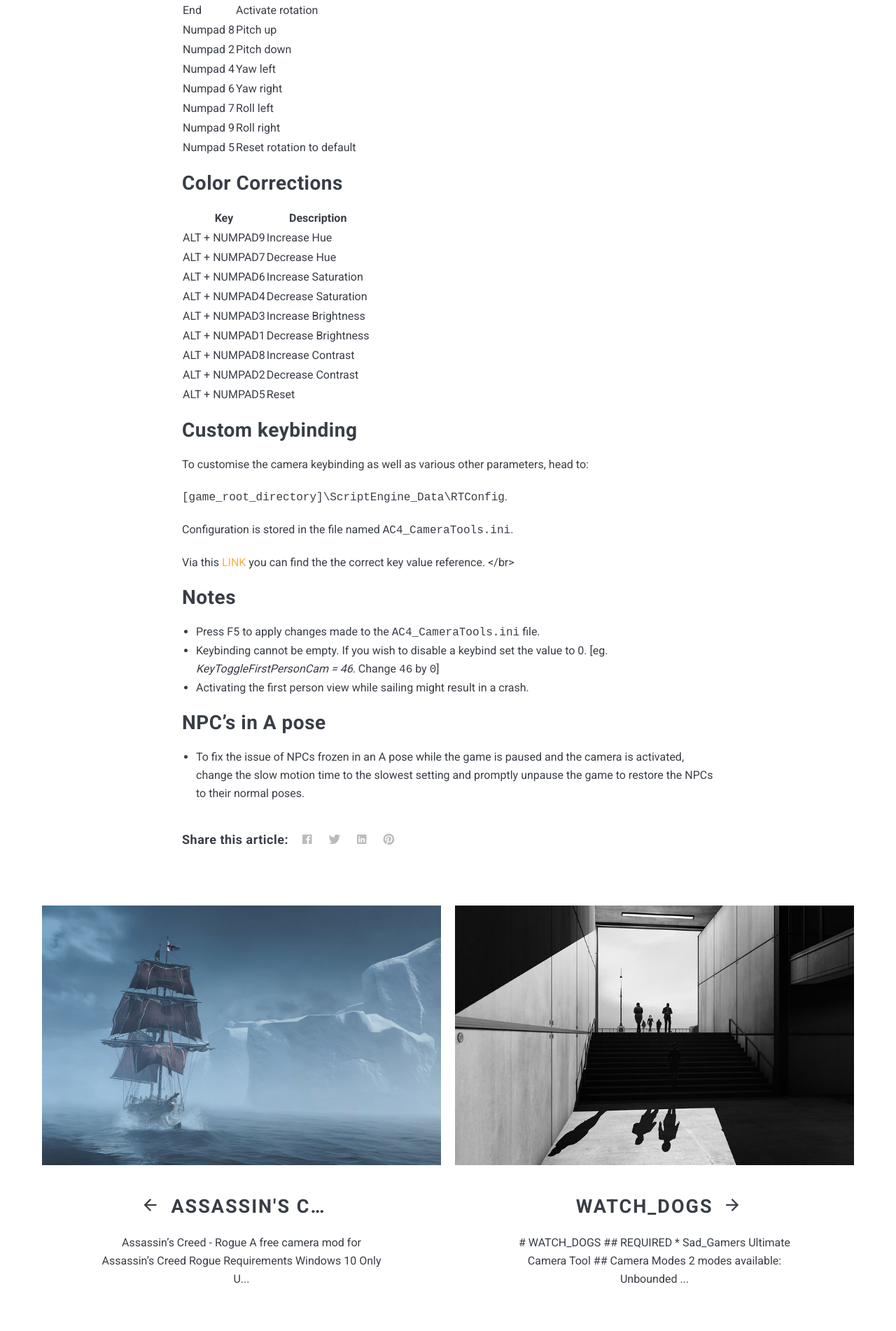
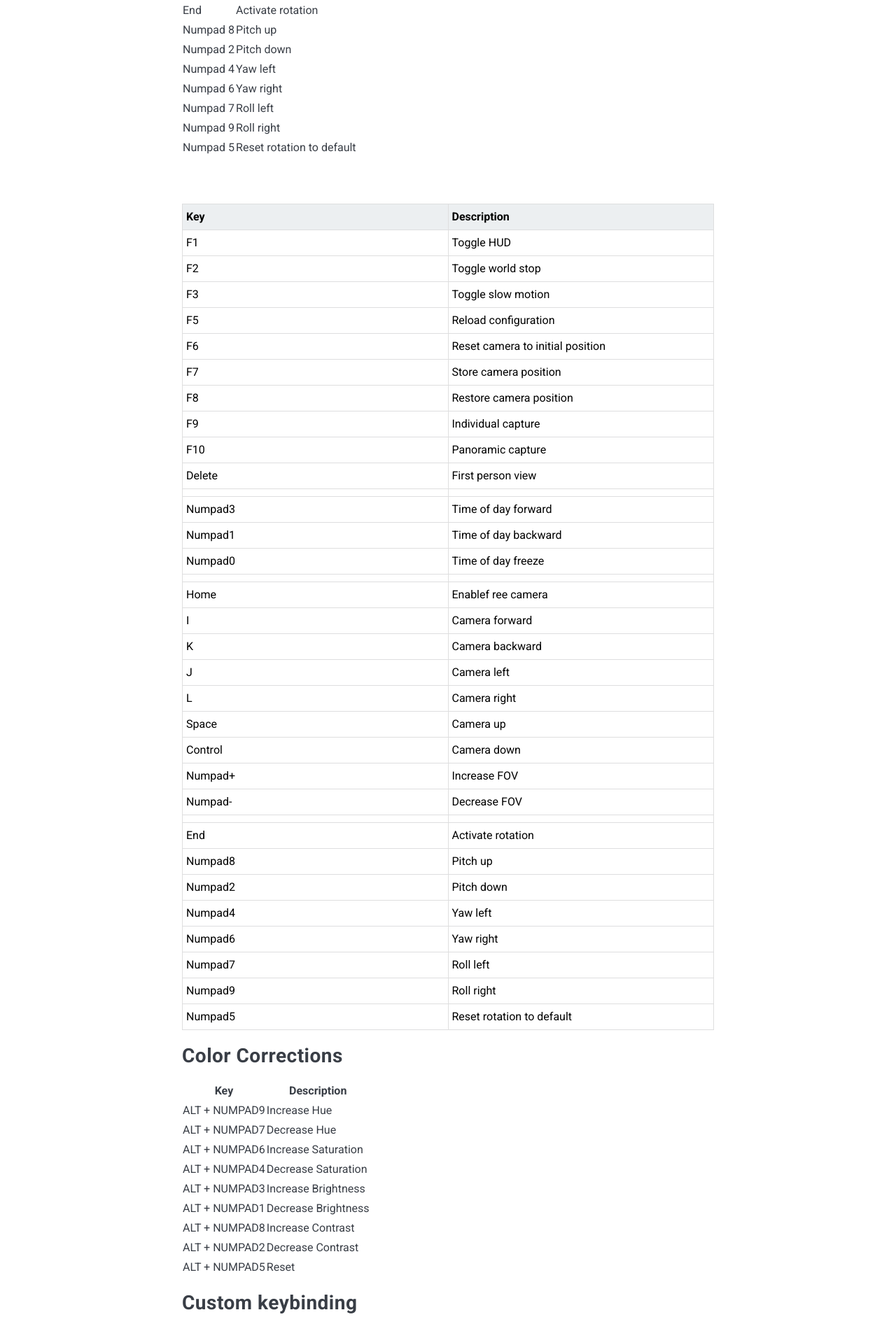
Before and after one commit to AnticOwl/anticowl.github.io, a Jekyll site: the page built from _posts/2024-07-19-Assassins-Creed-Black-Flag.md, in a window 1280 px wide. Shown: the part 2748-4650 px from the top of the page at 70% size. Built offline with Jekyll 4.4.1, drawn with Linux system fonts in a browser that asks for light colours; nearby versions of some CDN libraries.

Commit message:
Update 2024-07-19-Assassins-Creed-Black-Flag.md

```diff
--- a/_posts/2024-07-19-Assassins-Creed-Black-Flag.md
+++ b/_posts/2024-07-19-Assassins-Creed-Black-Flag.md
@@ -74,6 +74,190 @@ Some AV software is known to block the program - you may need to add the game di
 | Numpad 9			| Roll right |
 | Numpad 5			| Reset rotation to default |
 
+<style>
+.table_component {
+    overflow: auto;
+    width: 100%;
+}
+
+.table_component table {
+    border: 1px solid #dededf;
+    height: 100%;
+    width: 100%;
+    table-layout: fixed;
+    border-collapse: collapse;
+    border-spacing: 1px;
+    text-align: left;
+}
+
+.table_component caption {
+    caption-side: top;
+    text-align: left;
+}
+
+.table_component th {
+    border: 1px solid #dededf;
+    background-color: #eceff1;
+    color: #000000;
+    padding: 5px;
+}
+
+.table_component td {
+    border: 1px solid #dededf;
+    background-color: #ffffff;
+    color: #000000;
+    padding: 5px;
+}
+</style>
+<div class="table_component" role="region" tabindex="0">
+<table>
+    <caption>
+        <p><br></p>
+    </caption>
+    <thead>
+        <tr>
+            <th>Key</th>
+            <th>Description </th>
+        </tr>
+    </thead>
+    <tbody>
+        <tr>
+            <td>F1</td>
+            <td> Toggle HUD </td>
+        </tr>
+        <tr>
+            <td>F2</td>
+            <td> Toggle world stop </td>
+        </tr>
+        <tr>
+            <td>F3</td>
+            <td> Toggle slow motion </td>
+        </tr>
+        <tr>
+            <td>F5</td>
+            <td> Reload configuration </td>
+        </tr>
+        <tr>
+            <td>F6</td>
+            <td> Reset camera to initial position </td>
+        </tr>
+        <tr>
+            <td>F7</td>
+            <td> Store camera position </td>
+        </tr>
+        <tr>
+            <td>F8</td>
+            <td> Restore camera position </td>
+        </tr>
+        <tr>
+            <td>F9</td>
+            <td> Individual capture </td>
+        </tr>
+        <tr>
+            <td>F10</td>
+            <td> Panoramic capture </td>
+        </tr>
+        <tr>
+            <td>Delete</td>
+            <td> First person view </td>
+        </tr>
+        <tr>
+            <td>
+            </td>
+        </tr>
+        <tr>
+            <td>Numpad3</td>
+            <td> Time of day forward </td>
+        </tr>
+        <tr>
+            <td>Numpad1</td>
+            <td> Time of day backward </td>
+        </tr>
+        <tr>
+            <td>Numpad0</td>
+            <td> Time of day freeze </td>
+        </tr>
+        <tr>
+            <td>
+            </td>
+        </tr>
+        <tr>
+            <td>Home</td>
+            <td> Enablef ree camera </td>
+        </tr>
+        <tr>
+            <td>I</td>
+            <td> Camera forward </td>
+        </tr>
+        <tr>
+            <td>K</td>
+            <td> Camera backward </td>
+        </tr>
+        <tr>
+            <td>J</td>
+            <td> Camera left </td>
+        </tr>
+        <tr>
+            <td>L</td>
+            <td> Camera right </td>
+        </tr>
+        <tr>
+            <td>Space</td>
+            <td> Camera up </td>
+        </tr>
+        <tr>
+            <td>Control</td>
+            <td> Camera down </td>
+        </tr>
+        <tr>
+            <td>Numpad+</td>
+            <td> Increase FOV </td>
+        </tr>
+        <tr>
+            <td>Numpad-</td>
+            <td> Decrease FOV </td>
+        </tr>
+        <tr>
+            <td>
+            </td>
+        </tr>
+        <tr>
+            <td>End</td>
+            <td> Activate rotation </td>
+        </tr>
+        <tr>
+            <td>Numpad8</td>
+            <td> Pitch up </td>
+        </tr>
+        <tr>
+            <td>Numpad2</td>
+            <td> Pitch down </td>
+        </tr>
+        <tr>
+            <td>Numpad4</td>
+            <td> Yaw left </td>
+        </tr>
+        <tr>
+            <td>Numpad6</td>
+            <td> Yaw right </td>
+        </tr>
+        <tr>
+            <td>Numpad7</td>
+            <td> Roll left </td>
+        </tr>
+        <tr>
+            <td>Numpad9</td>
+            <td> Roll right </td>
+        </tr>
+        <tr>
+            <td>Numpad5</td>
+            <td> Reset rotation to default </td>
+        </tr>
+        <tr></tr>
+    </tbody>
+</table>
+</div>
+
 ## Color Corrections
 
 | Key | Description |
```
